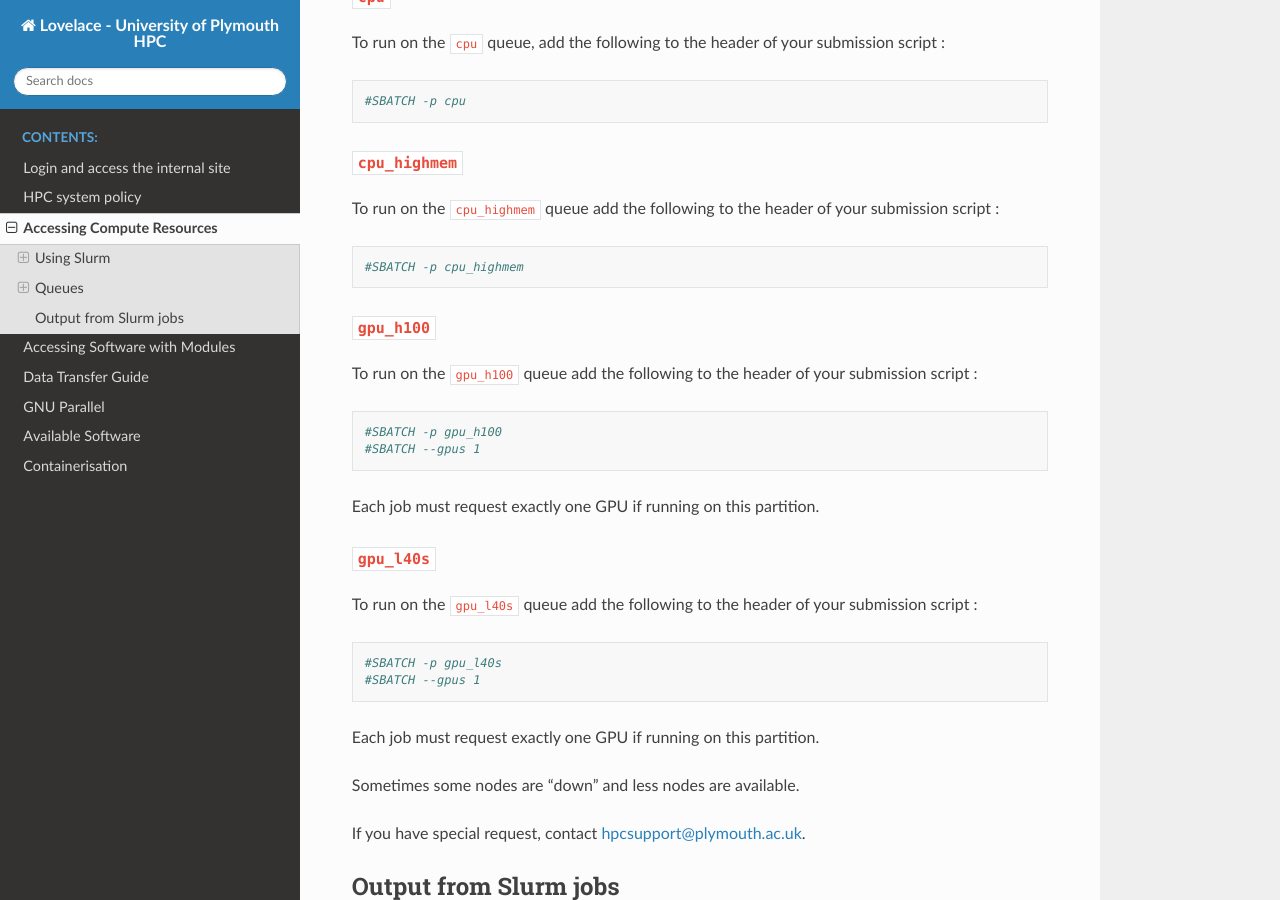
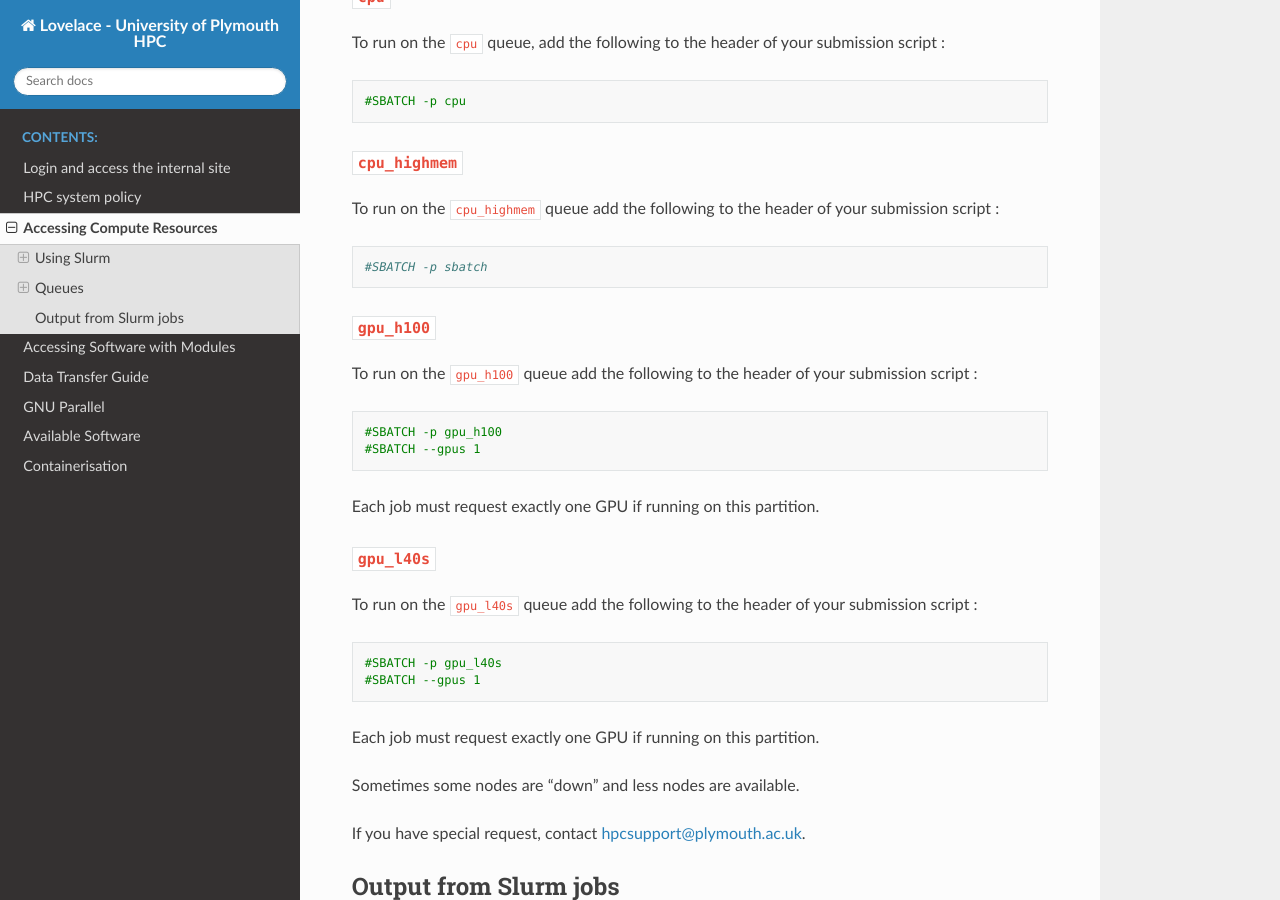
Before and after one commit to AbhinavPraveen/UoP-HPC-Docs, a Sphinx documentation site: the page built from source/user-guide/resources.rst, in a window 1280 px wide and 900 px high, scrolled down 1935 px. Built offline with Sphinx 7.4.7 and the Read the Docs theme 3.1.0, drawn with Linux system fonts in a browser that asks for light colours.

Commit message:
Change syntax highlighting bash -> sbatch in resources.rst

```diff
--- a/source/user-guide/resources.rst
+++ b/source/user-guide/resources.rst
@@ -93,7 +93,7 @@ You may only schedule task on the billed queues if there is funding assosciated
 To run on the :plaintext:`cpu` queue, add the following to the header of your
 submission script :
 
-.. code-block:: bash
+.. code-block:: sbatch
 
    #SBATCH -p cpu
 
@@ -105,7 +105,7 @@ submission script :
 
 .. code-block:: bash
 
-   #SBATCH -p cpu_highmem
+   #SBATCH -p sbatch
 
 .. _gpu_h100_job:
 
@@ -115,7 +115,7 @@ submission script :
 To run on the :plaintext:`gpu_h100` queue add the following to the header of your
 submission script :
 
-.. code-block:: bash
+.. code-block:: sbatch
 
    #SBATCH -p gpu_h100
    #SBATCH --gpus 1
@@ -130,7 +130,7 @@ Each job must request exactly one GPU if running on this partition.
 To run on the :plaintext:`gpu_l40s` queue add the following to the header of your
 submission script :
 
-.. code-block:: bash
+.. code-block:: sbatch
 
    #SBATCH -p gpu_l40s
    #SBATCH --gpus 1
```
